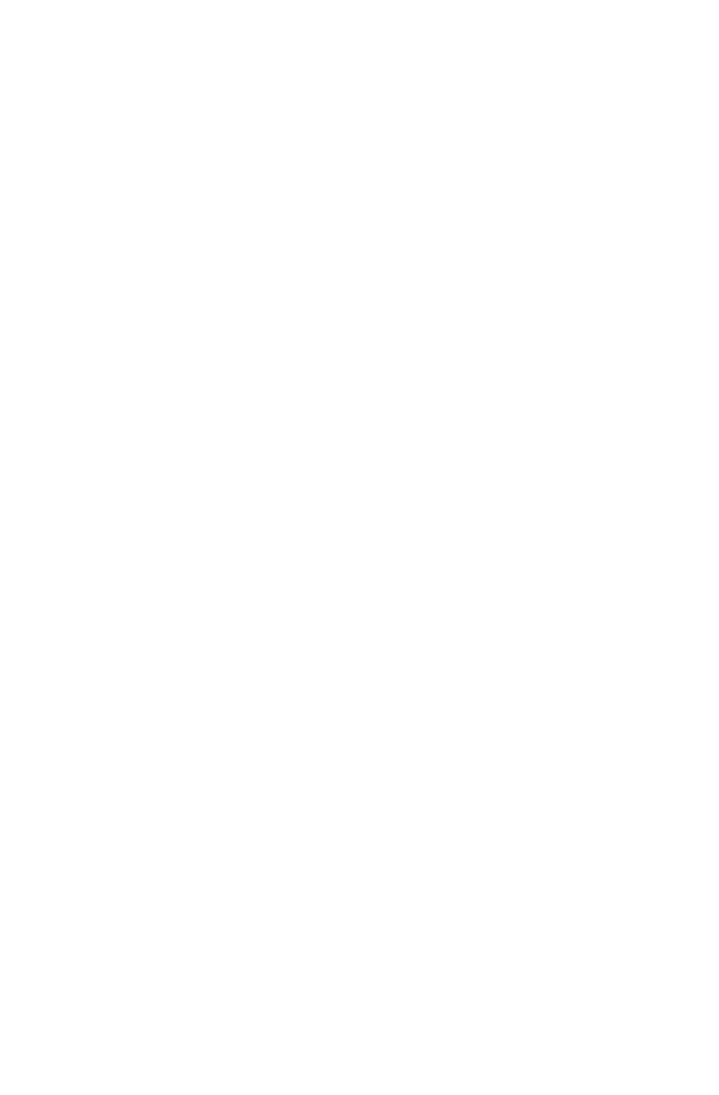
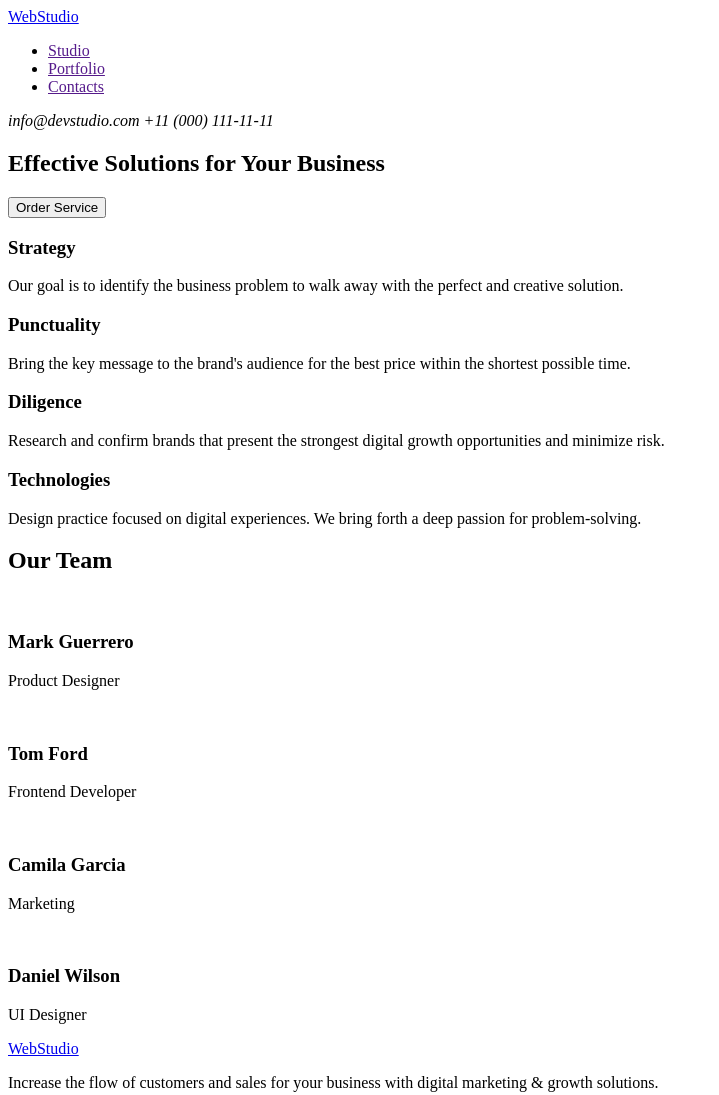
Before and after one commit to gorisgor/goit-markup-hw-01, a plain HTML site: page index.html in a window 1280 px wide. Shown: the whole page, without its empty margins (0-719 px from the left). Before the commit the page ends 800 px from the top, so only its background shows below. Drawn offline with Linux system fonts and the light colour scheme.

Commit message:
main structure added

```diff
--- a/index.html
+++ b/index.html
@@ -7,13 +7,73 @@
 </head>
 <body>
   <Header>
+    <a href="/">WebStudio</a>
+      <nav>
+        <ul>
+          <li>
+            <a href="">Studio
+            </a>
+          </li>
+          <li>
+            <a href="">Portfolio
+            </a>
+          </li>
+          <li>
+            <a href="">Contacts
+            </a>
+          </li>
+        </ul>
+        <address>
+          info@devstudio.com
+          +11 (000) 111-11-11
+        </address>
+      </nav>
 
   </Header>
   <main>
-
+    <section>
+      <h1>Effective Solutions for Your Business</h1>
+      <button>Order Service</button>
+    </section>
+    <section>
+      <h3>Strategy</h3>
+      <p>
+        Our goal is to identify the business problem to walk away with the perfect and creative solution.
+      </p>
+      <h3>Punctuality</h3>
+      <p>
+        Bring the key message to the brand's audience for the best price within the shortest possible time.
+      </p>
+      <h3>Diligence</h3>
+      <p>
+        Research and confirm brands that present the strongest digital growth opportunities and minimize risk.
+      </p>
+      <h3>Technologies</h3>
+      <p>
+        Design practice focused on digital experiences. We bring forth a deep passion for problem-solving.
+      </p>
+    </section>
+    <section>
+      <h2>Our Team</h2>
+      <img src="" alt Mark-Guerrero width="" height=""/>
+      <h3>Mark Guerrero</h3>
+      <p>Product Designer</p>
+      <img src="" alt Tom-Ford width="" height=""/>
+      <h3>Tom Ford</h3>
+      <p>Frontend Developer</p>
+      <img src="" alt Camila-Garcia/>
+      <h3>Camila Garcia</h3>
+      <p>Marketing</p>
+      <img src="" alt Daniel-Wilson/>
+      <h3>Daniel Wilson</h3>
+      <p>UI Designer</p>
+    </section>
   </main>
   <footer>
-
+    <a href="/">WebStudio</a>
+    <p>
+      Increase the flow of customers and sales for your business with digital marketing & growth solutions.
+    </p>
   </footer>
 </body>
 </html>
```
